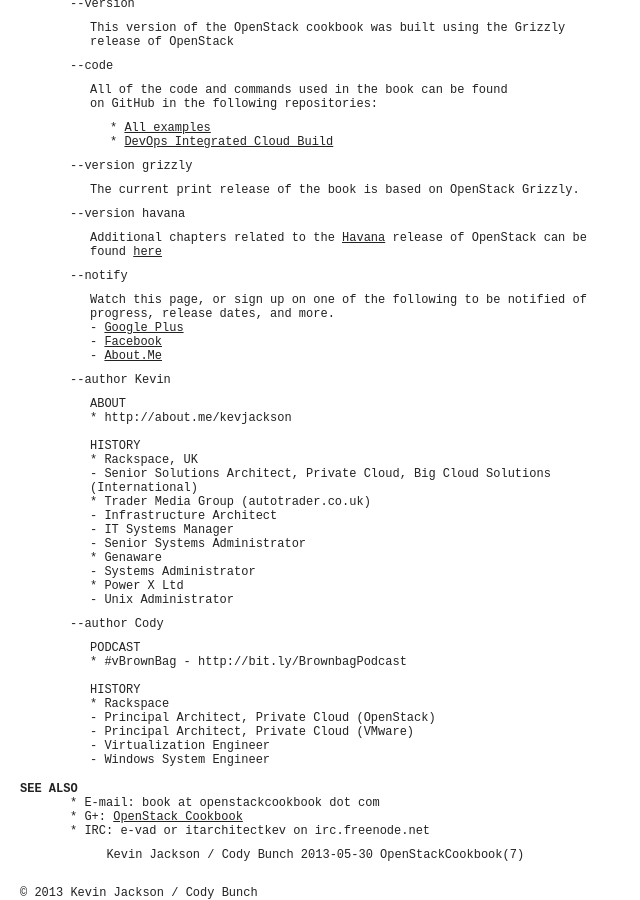
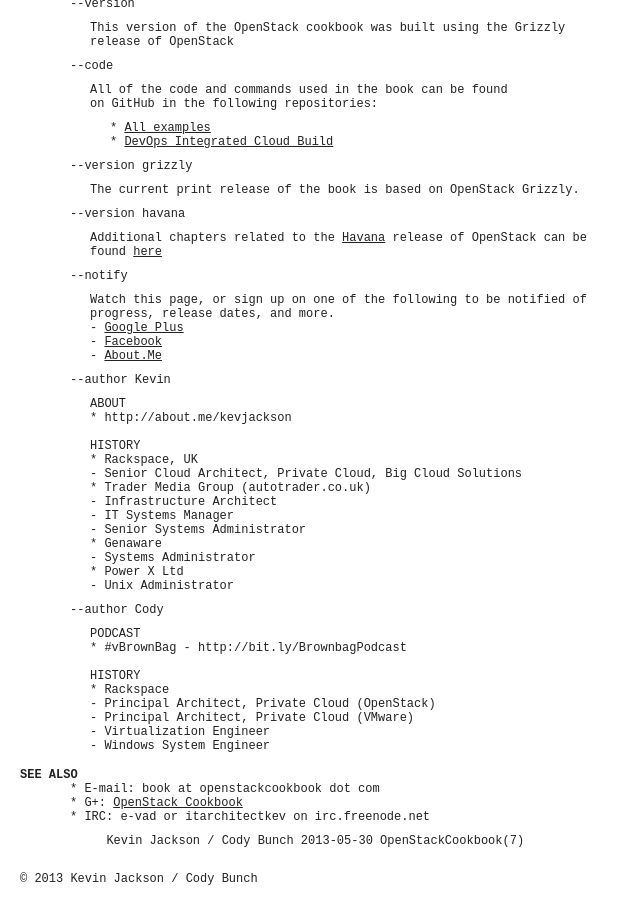
Before and after one commit to OpenStackCookbook/OpenStackCookbook.github.io, a Jekyll site: the page built from index.html, in a window 1280 px wide and 900 px high, scrolled down 577 px. Shown: the whole window, without its empty margins (0-640 px from the left). Built offline with Jekyll 4.4.1, drawn with Linux system fonts in a browser that asks for light colours; Markdown is read by kramdown in place of the engine named in the settings; the list of posts is cut into pages by our own code.

```diff
--- a/index.html
+++ b/index.html
@@ -83,7 +83,7 @@ Additional chapters related to the <a href="/havana.html">Havana</a> release of
 </p>
 <p class="doublesubtext">
 Watch this page, or sign up on one of the following to be notified of progress, release dates, and more. <br />
-- <a href="https://plus.google.com/u/0/118130448899475645695/posts">Google Plus</a><br />
+- <a href="https://www.google.com/+OpenStackCookbook">Google Plus</a><br />
 - <a href="https://www.facebook.com/OpenStackCloudComputingCookbook?bookmark_t=page">Facebook</a><br />
 - <a href="http://about.me/openstackcookbook">About.Me</a>
 </p>
@@ -96,7 +96,7 @@ ABOUT<br />
 
 HISTORY<br />
 * Rackspace, UK<br />
-- Senior Solutions Architect, Private Cloud, Big Cloud Solutions (International)<br />
+- Senior Cloud Architect, Private Cloud, Big Cloud Solutions<br />
 * Trader Media Group (autotrader.co.uk)<br />
 - Infrastructure Architect<br />
 - IT Systems Manager<br />
```
